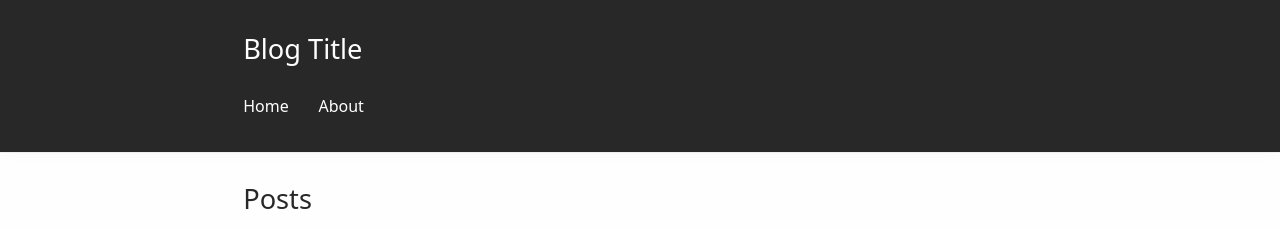
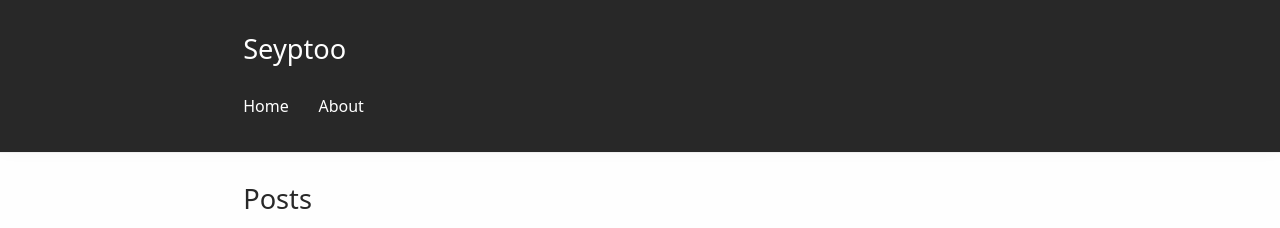
Before and after one commit to Seyptoo/seyptoo.github.io, a Jekyll site: the page built from index.html, in a window 1280 px wide. Shown: the top 228 px of the page. Built offline with Jekyll 4.4.1, drawn with Linux system fonts in a browser that asks for light colours; the list of posts is cut into pages by our own code.

Commit message:
Update _config.yml

```diff
--- a/_config.yml
+++ b/_config.yml
@@ -1,7 +1,7 @@
-title: "Blog Title"
-author: "Blog Author"
+title: "Seyptoo"
+author: "Seyptoo"
 description: "Really cool blog about ... something"
-lang: "en"
+lang: "fr"
 
 # Page settings
 permalink: /:title/          # see https://jekyllrb.com/docs/permalinks/
```
